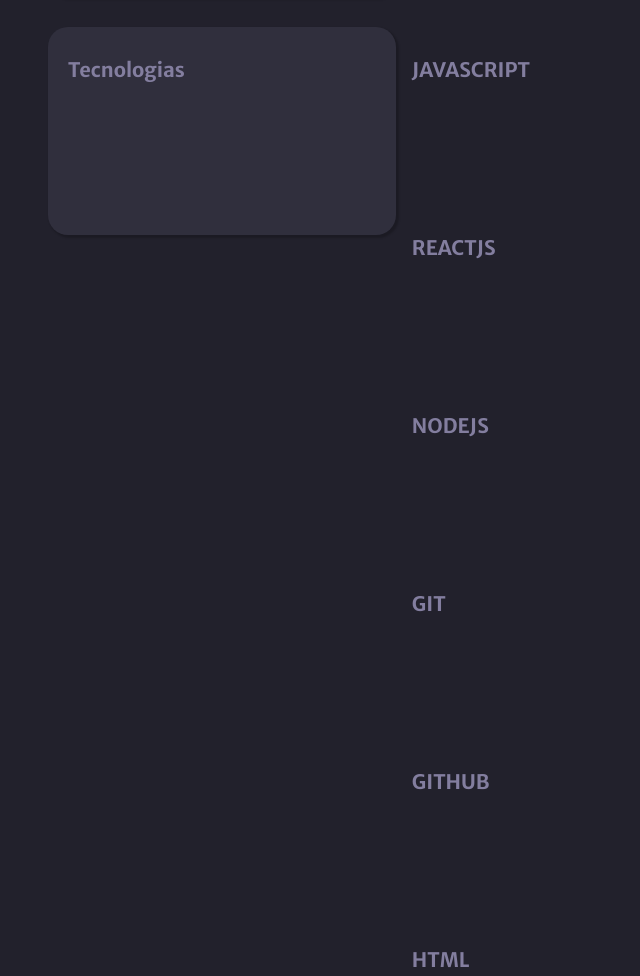
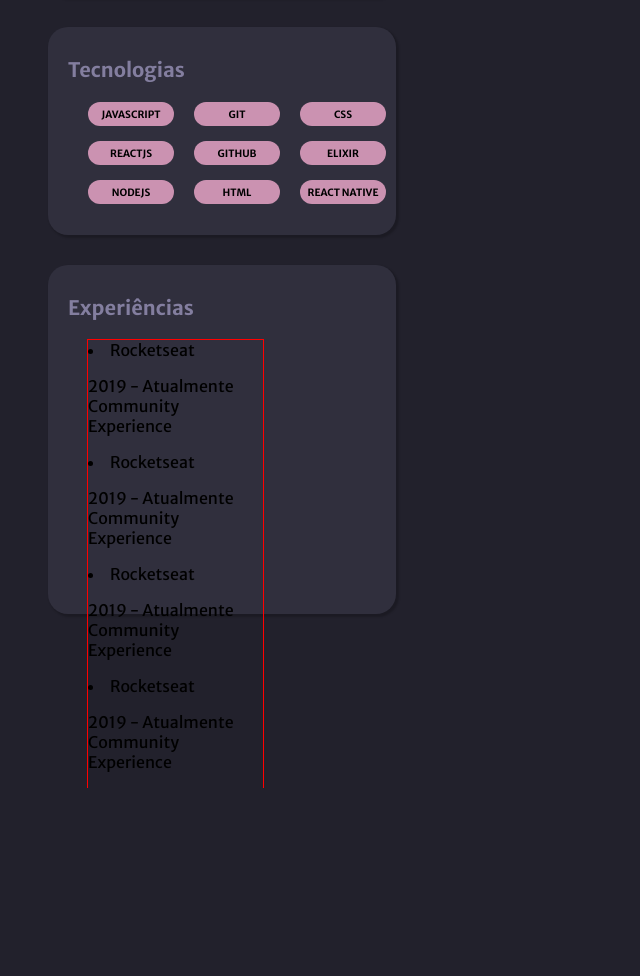
Before and after one commit to Ylanvsilva/Portfolio-Rocketseat2, a plain HTML site: page index.html in a window 1280 px wide. Shown: the part 713-1689 px from the top of the page, without its empty margins (0-640 px from the left). After the commit the page ends 1501 px from the top, so only its background shows below. Drawn offline with Linux system fonts and the light colour scheme; files whose address does not match are found by name; a web font is replaced by a local one.

Commit message:
:mag: Experiências em ajustes

```diff
--- a/index.html
+++ b/index.html
@@ -56,14 +56,36 @@
                 <div class="group"><h1>NODEJS</h1></div>
             </section>
             <section>
-                <div><h1>GIT</h1></div>
-                <div><h1>GITHUB</h1></div>
-                <div><h1>HTML</h1></div>
+                <div class="group"><h1>GIT</h1></div>
+                <div class="group"><h1>GITHUB</h1></div>
+                <div class="group"><h1>HTML</h1></div>
             </section>
             <section>
-                <div><h1>CSS</h1></div>
-                <div><h1>ELIXIR</h1></div>
-                <div><h1>REACT NATIVE</h1></div>
+                <div class="group"><h1>CSS</h1></div>
+                <div class="group"><h1>ELIXIR</h1></div>
+                <div class="group"><h1>REACT NATIVE</h1></div>
+            </section>
+        </div>
+    </div>
+
+    <div class="experiences">
+        <h1>Experiências</h1>
+        <div class="experiences_section">
+            <section>
+                <li>Rocketseat</li>
+                <p>2019 - Atualmente<br>Community Experience</p>
+            </section>
+            <section>
+                <li>Rocketseat</li>
+                <p>2019 - Atualmente<br>Community Experience</p>
+            </section>
+            <section>
+                <li>Rocketseat</li>
+                <p>2019 - Atualmente<br>Community Experience</p>
+            </section>
+            <section>
+                <li>Rocketseat</li>
+                <p>2019 - Atualmente<br>Community Experience</p>
             </section>
         </div>
     </div>
--- a/style.css
+++ b/style.css
@@ -118,12 +118,13 @@ body {
     border-radius: 20px;
 
     display: flex;
+    flex-direction: column;
 }
 
 .technologias h1 {
     width: 121px;
     height: 26px;
-    margin: 30px 207px 152px 20px;
+    margin: 30px 207px 20px 20px;
 
     font-style: normal;
     font-weight: 700;
@@ -132,3 +133,72 @@ body {
 
     color: #837E9F;
 }
+
+.technologias_section {
+    /* outline: 1px solid red; */
+    display: flex;
+    align-items: center;
+    justify-content: space-evenly;
+
+    margin: 0 30px 30px 30px;
+}
+
+.group {
+    width: 86px;
+    height: 24px;
+    margin: 0px 10px 15px 10px;
+
+    background: #CB92B1;
+    border-radius: 30px;
+
+    display: flex;
+    align-items: center;
+    justify-content: center;
+}
+
+.group h1 {
+    width: 86px;
+    height: 11px;
+    margin: 6px 0px 7px 0;
+
+    font-style: normal;
+    font-size: 10px;
+    line-height: 13px;
+    text-align: center;
+    justify-content: center;
+
+    color: #000000;
+}
+
+.experiences {
+    width: 348px;
+    height: 349px;
+
+    margin: 0px 1052px 30px 40px;
+
+    background: #302F3D;
+    box-shadow: 2px 2px 2px 1px rgba(0, 0, 0, 0.2);
+    border-radius: 20px;
+
+    display: flex;
+    flex-direction: column;
+}
+
+.experiences h1{
+    width: 141px;
+    height: 26px;
+
+    margin: 30px 187px 20px 20px;
+
+    font-style: normal;
+    font-weight: 700;
+    font-size: 20px;
+    line-height: 25px;
+
+    color: #837E9F;
+}
+
+.experiences_section {
+    outline: 1px solid red;
+    margin: 0 133px 30px 40px;
+}
```
